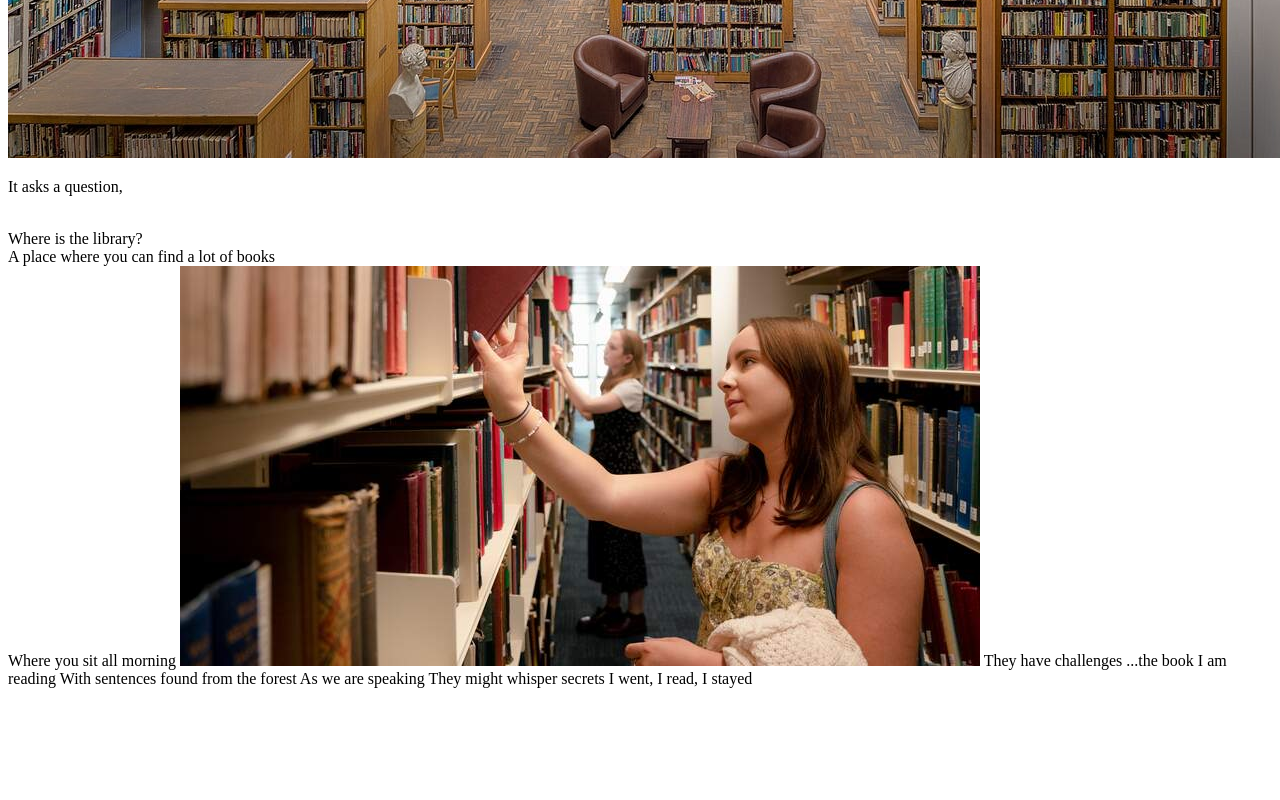
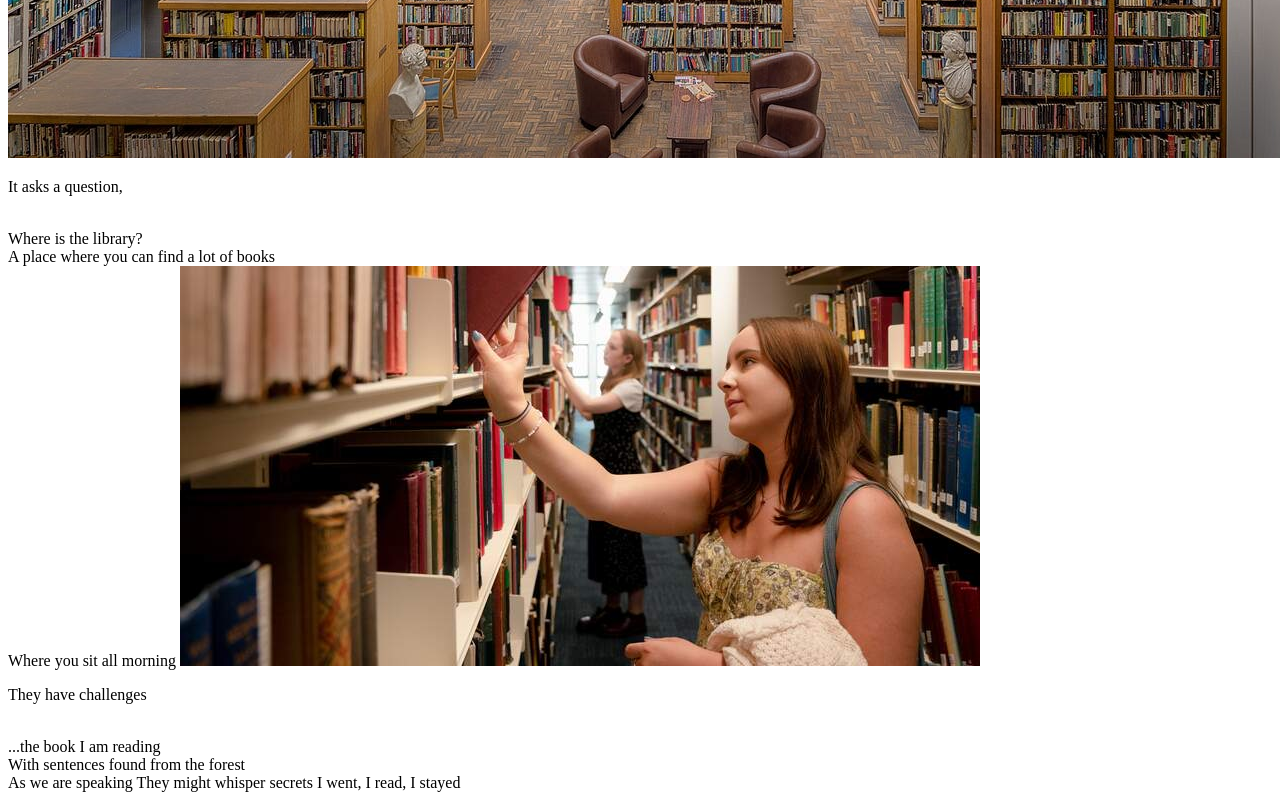
Before and after one commit to valeriaherrera5/PROJECT_1_VALERIAHERRERA5, a plain HTML site: page index.html in a window 1280 px wide. Shown: the part 1470-2270 px from the top of the page. Before the commit the page ends 2166 px from the top, so only its background shows below. Drawn offline with Linux system fonts and the light colour scheme.

Commit message:
Update index.html

```diff
--- a/index.html
+++ b/index.html
@@ -23,7 +23,12 @@
   <br>A place where you can find a lot of books
   <br>Where you sit all morning
 
-<img src="library3.jpg" alt="A library filled with bookshelves and brightly lit">
+<img src="library3.jpg" alt="A girl picking out a book from the bookshelf">
+
+<p>They have challenges</p>
+  <br>...the book I am reading
+  <br>With sentences found from the forest
+  <br>As we are speaking
 
 
 
@@ -34,13 +39,7 @@
 
 
 
-They have challenges
 
-...the book I am reading
-
-With sentences found from the forest
-
-As we are speaking
 
 They might whisper secrets
 
```
